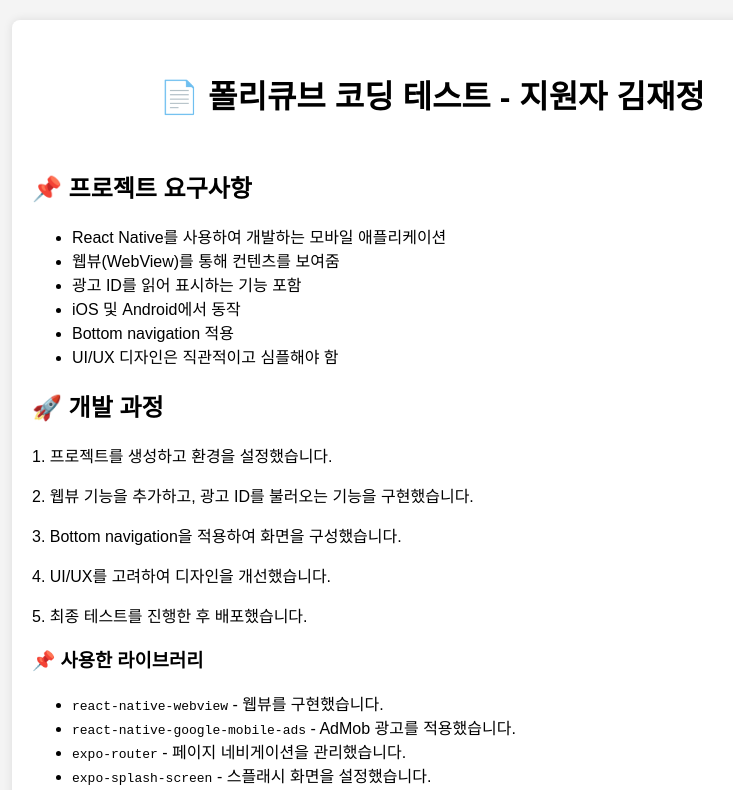
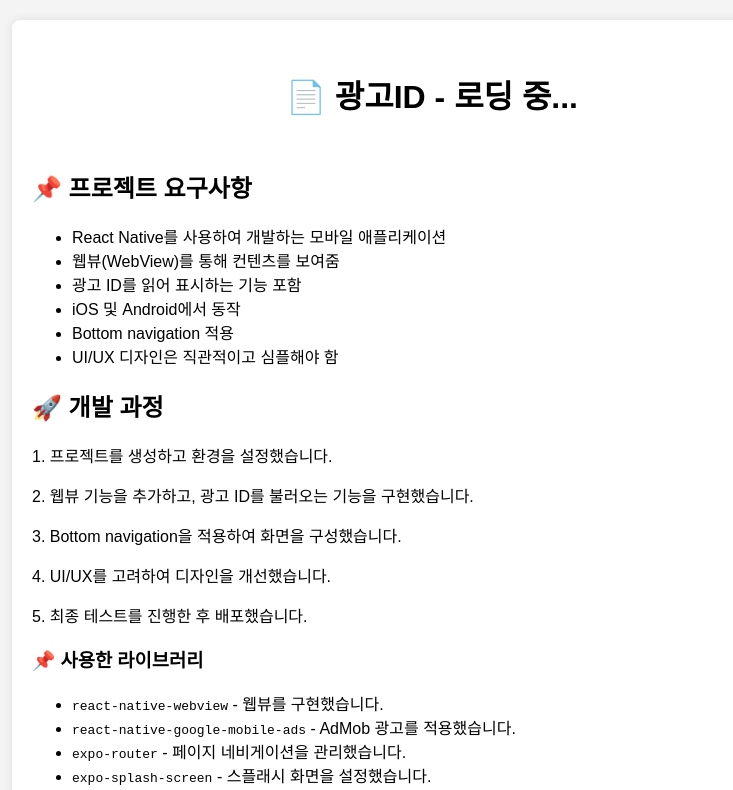
Before and after one commit to baebang/polycube-web, a React (Create React App) app: page / in a window 1280 px wide. Shown: the top 790 px of the page, without its empty margins (208-941 px from the left). Built offline with nearby package versions, Linux system fonts and the light colour scheme.

Commit message:
Add: 웹 통신 구현 부분

```diff
--- a/src/App.tsx
+++ b/src/App.tsx
@@ -1,13 +1,39 @@
-import React from 'react';
+import React, { useEffect, useState } from 'react';
 import Requirements from './components/Requirements';
 import DevelopmentProcess from './components/DevelopmentProcess';
 import './styles.css';
 
 function App() {
+  const [adId, setAdId] = useState<string | null>(null);
+
+  useEffect(() => {
+    const handleMessage = (event: MessageEvent) => {
+      // 받은 메시지가 객체일 경우, JSON.stringify()로 문자열로 변환하여 저장
+
+      setAdId(typeof event.data === 'object' ? JSON.stringify(event.data) : event.data);
+
+    };
+
+    // WebView에서 전달된 메시지를 처리
+    window.addEventListener('message', handleMessage);
+
+
+    // 컴포넌트가 언마운트될 때 이벤트 리스너 제거
+    return () => {
+      window.removeEventListener('message', handleMessage);
+    };
+  }, []);
+
   return (
     <div className="container">
       <header>
-        <h1>📄 폴리큐브 코딩 테스트 - 지원자 김재정</h1>
+      <h1 style={{
+          whiteSpace: 'normal', /* 줄바꿈 허용 */
+          wordWrap: 'break-word', /* 긴 단어가 넘어갈 경우 자동으로 줄바꿈 */
+          width: '100%', /* 부모 컨테이너의 너비에 맞추기 */
+          textAlign: 'center', /* 텍스트가 가운데 정렬되도록 */
+          display: 'block'
+        }}>📄 광고ID - {adId ? adId : '로딩 중...'}</h1>
       </header>
       <main>
         <Requirements />
```
